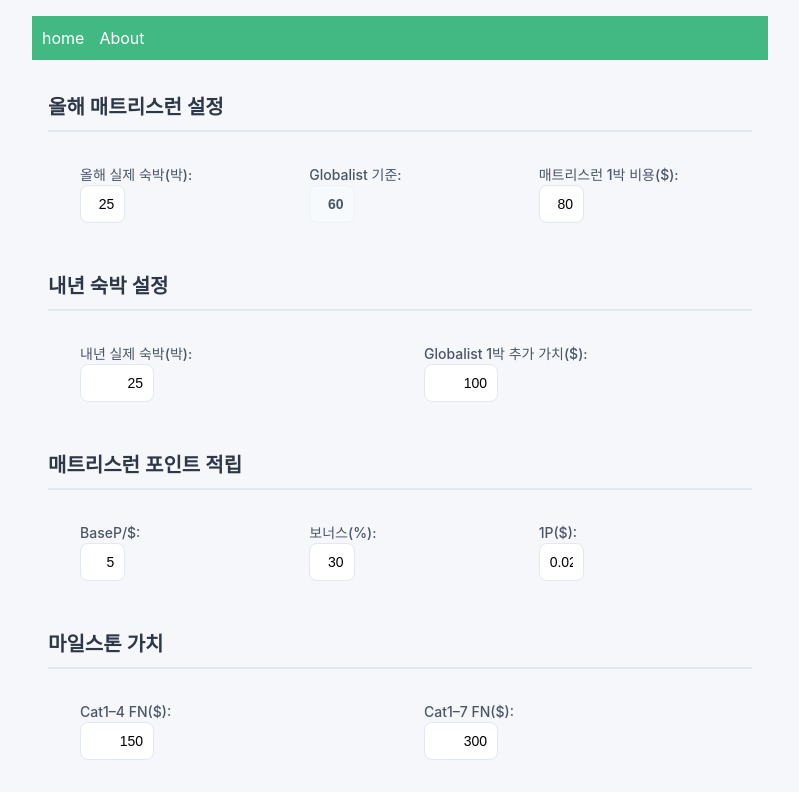
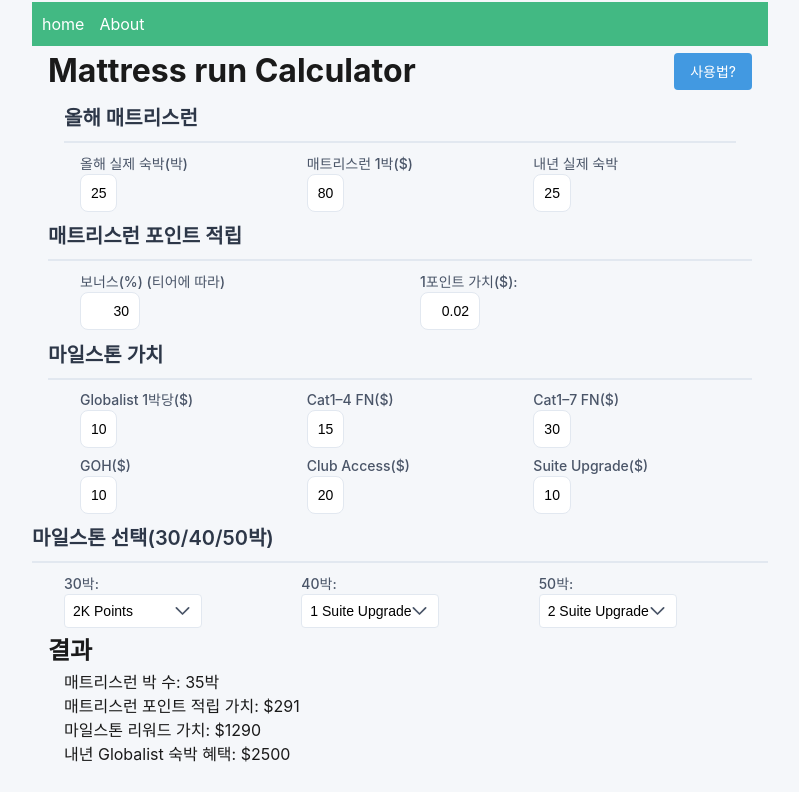
Before and after one commit to MJShinpain/travel, a Vue app: page /hyatt-calculator in a window 1280 px wide. Shown: the top 792 px of the page, without its empty margins (240-1039 px from the left). Built offline with nearby package versions, Linux system fonts and the light colour scheme.

Commit message:
ver0.1.1
Hyatt mattress run UI 수정

```diff
--- a/src/views/HyattCalculator.vue
+++ b/src/views/HyattCalculator.vue
@@ -1,28 +1,25 @@
 <template>
+  <div class="header-container">
+    <h1>Mattress run Calculator</h1>
+    <router-link to="/hyatt-mattress-run" class="how-to-button"
+      >사용법?</router-link
+    >
+  </div>
   <div>
     <!-- === 올해 매트리스런 설정 === -->
-    <h3>올해 매트리스런 설정</h3>
+    <div class="header-with-button">
+      <h3>올해 매트리스런</h3>
+    </div>
     <div class="form-row">
       <div class="label-group">
         <label>
-          <span>올해 실제 숙박(박):</span>
+          <span>올해 실제 숙박(박)</span>
           <input type="number" v-model.number="thisYearOrganicNights" />
         </label>
       </div>
       <div class="label-group">
         <label>
-          <span>Globalist 기준:</span>
-          <input
-            type="number"
-            :value="requiredNightsForGlobalist"
-            readonly
-            class="readonly"
-          />
-        </label>
-      </div>
-      <div class="label-group">
-        <label>
-          <span>매트리스런 1박 비용($):</span>
+          <span>매트리스런 1박($)</span>
           <input
             type="number"
             step="0.01"
@@ -30,25 +27,10 @@
           />
         </label>
       </div>
-    </div>
-
-    <!-- === 내년 숙박 설정 === -->
-    <h3>내년 숙박 설정</h3>
-    <div class="form-row">
       <div class="label-group">
         <label>
-          <span>내년 실제 숙박(박):</span>
+          <span>내년 실제 숙박</span>
           <input type="number" v-model.number="nextYearOrganicNights" />
-        </label>
-      </div>
-      <div class="label-group">
-        <label>
-          <span>Globalist 1박 추가 가치($):</span>
-          <input
-            type="number"
-            step="0.01"
-            v-model.number="nextYearGlobalistPerNightValue"
-          />
         </label>
       </div>
     </div>
@@ -58,17 +40,7 @@
     <div class="form-row">
       <div class="label-group">
         <label>
-          <span>BaseP/$:</span>
-          <input
-            type="number"
-            step="0.01"
-            v-model.number="basePointsPerDollar"
-          />
-        </label>
-      </div>
-      <div class="label-group">
-        <label>
-          <span>보너스(%):</span>
+          <span>보너스(%) (티어에 따라)</span>
           <input
             type="number"
             step="0.01"
@@ -78,7 +50,7 @@
       </div>
       <div class="label-group">
         <label>
-          <span>1P($):</span>
+          <span>1포인트 가치($):</span>
           <input
             type="number"
             step="0.0001"
@@ -93,34 +65,44 @@
     <div class="form-row">
       <div class="label-group">
         <label>
-          <span>Cat1–4 FN($):</span>
-          <input type="number" step="0.01" v-model.number="cat14Value" />
+          <span>Globalist 1박당($)</span>
+          <input
+            type="number"
+            step="1"
+            v-model.number="nextYearGlobalistPerNightValue"
+          />
         </label>
       </div>
       <div class="label-group">
         <label>
-          <span>Cat1–7 FN($):</span>
-          <input type="number" step="0.01" v-model.number="cat17Value" />
+          <span>Cat1–4 FN($)</span>
+          <input type="number" step="1" v-model.number="cat14Value" />
+        </label>
+      </div>
+      <div class="label-group">
+        <label>
+          <span>Cat1–7 FN($)</span>
+          <input type="number" step="1" v-model.number="cat17Value" />
         </label>
       </div>
     </div>
     <div class="form-row">
       <div class="label-group">
         <label>
-          <span>GOH($):</span>
-          <input type="number" step="0.01" v-model.number="gohValue" />
+          <span>GOH($)</span>
+          <input type="number" step="1" v-model.number="gohValue" />
         </label>
       </div>
       <div class="label-group">
         <label>
-          <span>Club Access Award($):</span>
-          <input type="number" step="0.01" v-model.number="clubAccessValue" />
+          <span>Club Access($)</span>
+          <input type="number" step="1" v-model.number="clubAccessValue" />
         </label>
       </div>
       <div class="label-group">
         <label>
-          <span>Suite Upgrade Award($):</span>
-          <input type="number" step="0.01" v-model.number="suiteUpgradeValue" />
+          <span>Suite Upgrade($)</span>
+          <input type="number" step="1" v-model.number="suiteUpgradeValue" />
         </label>
       </div>
     </div>
@@ -128,30 +110,35 @@
 
   <!-- === 마일스톤 선택(30/40/50박) === -->
   <h3>마일스톤 선택(30/40/50박)</h3>
-  <div>
+  <div class="form-row">
+    <div class="label-group">
       <label>
         30박:
-      <select v-model="milestone30Choice">
+        <select class="milestone-select" v-model="milestone30Choice">
           <option value="2K Points">2K Points</option>
           <option value="2 Club Access">2 Club Access</option>
         </select>
       </label>
-
+    </div>
+    <div class="label-group">
       <label>
         40박:
-      <select v-model="milestone40Choice">
+        <select class="milestone-select" v-model="milestone40Choice">
           <option value="5K Points">5K Points</option>
           <option value="1 Suite Upgrade">1 Suite Upgrade</option>
         </select>
       </label>
+    </div>
 
+    <div class="label-group">
       <label>
         50박:
-      <select v-model="milestone50Choice">
+        <select class="milestone-select" v-model="milestone50Choice">
           <option value="5K Points">5K Points</option>
           <option value="2 Suite Upgrade">2 Suite Upgrade</option>
         </select>
       </label>
+    </div>
   </div>
 
   <!-- === 결과 출력 === -->
@@ -184,12 +171,11 @@
     </div>
 
     <div>
-      <p></p>
-      <strong>
+      <p>
         매트리스런 비용:${{
           scenarioResult.Scenario_B.Mattress_Run_Cost.toFixed(0)
         }}
-      </strong>
+      </p>
     </div>
 
     <div>
@@ -367,9 +353,10 @@ export default {
       }
 
       // (5) 매트리스런 지불금에 대한 포인트 적립 가치
-      // = 달러당 base_points_per_dollar × (1 + 보너스%) → (포인트 × point_value)
+      // = 달러당 base_points_per_dollar *0.8(세금 제외) × (1 + 보너스%) → (포인트 × point_value)
       const scenarioB_Points =
         scenarioB_MattressRunCost *
+        0.8 *
         basePointsPerDollar *
         (1 + globalistBonusPercent / 100)
 
@@ -418,8 +405,28 @@ body {
 /* Main container */
 div {
   max-width: 800px;
-  margin: 1rem auto;
+  margin: 0.1rem auto;
   padding: 0 1rem;
+}
+
+.header-container {
+  display: flex;
+  align-items: center;
+  justify-content: space-between;
+}
+
+.how-to-button {
+  padding: 0.5rem 1rem;
+  background-color: #4299e1;
+  color: #fff;
+  text-decoration: none;
+  border-radius: 0.25rem;
+  font-size: 0.875rem;
+  transition: background-color 0.2s;
+}
+
+.how-to-button:hover {
+  background-color: #2b6cb0;
 }
 
 /* Section headers */
@@ -427,7 +434,7 @@ h3 {
   font-size: 1.25rem;
   font-weight: 600;
   color: #2d3748;
-  margin: 2rem 0 1rem;
+  margin: 0.5rem 0 0.5rem;
   padding-bottom: 0.5rem;
   border-bottom: 2px solid #e2e8f0;
 }
@@ -436,13 +443,13 @@ h3 {
 .form-row {
   display: flex;
   flex-wrap: wrap;
-  gap: 1rem;
-  margin-bottom: 1rem;
+  gap: 0.5rem;
+  margin-bottom: 0.2rem;
 }
 
 .label-group {
   flex: 1;
-  min-width: 200px;
+  min-width: 100px;
 }
 
 /* Input container */
@@ -470,8 +477,15 @@ select {
   border-radius: 0.5rem;
   font-size: 0.875rem;
   transition: all 0.2s;
-  width: 25%;
+  width: 20%;
   background: white;
+}
+
+/* milestone-selection 클래스를 가진 div의 폭을 조정 */
+.milestone-select {
+  border-radius: 0.25rem; /* 예시: 둥근 모서리 */
+  padding: 0.5rem; /* 예시: 안쪽 여백 */
+  width: 70%; /* 예시: 폭 조정 */
 }
 
 input:focus,
@@ -518,7 +532,7 @@ select {
 /* Results section */
 div[v-if='scenarioResult'] {
   background: linear-gradient(to bottom right, #2b6cb0, #4299e1);
-  color: white;
+  color: rgb(192, 65, 65);
   padding: 2rem;
   border-radius: 0.75rem;
   margin-top: 2rem;
--- a/src/views/HyattMattressRun.vue
+++ b/src/views/HyattMattressRun.vue
@@ -2,36 +2,159 @@
   <div class="app-details">
     <h1>Hyatt Globalist Mattress Run</h1>
     <p>
-      This tool helps you track and optimize your hotel stays to efficiently
-      achieve Hyatt’s Globalist status.
+      글로벌리스트를 위해 매트리스런을 하는 것이 이익인지 계산하는 툴입니다.
     </p>
+    <br />
 
-    <h2>🌟 What is a Mattress Run?</h2>
+    <h2>🌟 매트리스런이란?</h2>
     <p>
-      A mattress run is when a traveler books hotel nights purely to earn elite
-      status rather than for actual stays. This strategy is useful for those
-      close to reaching Hyatt Globalist and wanting to maximize their rewards.
+      매트리스 런은 여행자가 실제 숙박을 목적으로 하지 않고 오직 엘리트 회원
+      자격(티어)을 얻기 위해 호텔을 예약하는 것을 말합니다. 이 방법은 일반적으로
+      권장되지 않고 모든 리스크는 본인이 책임지는 것입니다.
     </p>
+    <br />
 
-    <h2>📊 Key Features</h2>
+    <h2>📊 사용법</h2>
     <ul>
-      <li>✅ Track required nights to reach Globalist</li>
-      <li>💰 Compare mattress run costs vs. benefits</li>
-      <li>🏨 Simulate future stay value with Globalist perks</li>
+      <li>
+        계산기에 입력하는 모든 가치는 본인의 상황에 따라 조정하시기 바랍니다.
+      </li>
     </ul>
+    <br />
+    <ul>
+      <h3>
+        ✅
+        <strong>올해 매트리스런 설정</strong>
+      </h3>
+      <ul>
+        <li>
+          <strong>올해 실제 숙박(박)</strong>: <br />올해 동안 호텔에서 실제로
+          숙박한 박 수를 입력합니다.
+        </li>
+        <li>
+          <strong>매트리스런 1박($)</strong>: <br />매트리스런 한 박당 발생하는
+          평균 비용을 달러($) 단위로 입력합니다.
+        </li>
+        <li>
+          <strong>내년 실제 숙박</strong>: <br />내년에 실제로 예약할 숙박 박
+          수를 입력합니다.
+        </li>
+      </ul>
+      <br />
+      <li>
+        <h3>💰 <strong>매트리스런 포인트 적립</strong></h3>
+        <ul>
+          <li>
+            <strong>1포인트 가치($):</strong>
+            <br />본인이 생각하는 1 포인트의 가치를 입력합니다. 기본값: 2 cents
+          </li>
+        </ul>
+      </li>
+      <br />
 
-    <h2>🔢 Calculation Tool</h2>
-    <p>
-      Our interactive calculator helps you decide whether a mattress run is
-      worth it. Try it now!
-    </p>
-    <router-link to="/hyatt-calculator">
-      <button>Try the Calculator</button>
-    </router-link>
+      <li>
+        <h3>🏨 <strong>마일스톤 가치</strong></h3>
+        <ul>
+          <li>
+            <strong>Globalist 1박당($)</strong>: <br />본인이 생각하는 Globalist
+            1박당 추가 혜택(late check out, free breakfast 등)의 가치를
+            입력합니다.
+          </li>
+          <li>
+            <strong>Cat1–4 FN($)</strong>: <br />3Cat1–4 Free Night의 가치를
+            달러로 입력합니다.
+          </li>
+          <li>
+            <strong>Cat1–7 FN($)</strong>: <br />6Cat1–7 Free Night의 가치를
+            달러로 입력합니다.
+          </li>
+          <li>
+            <strong>GOH($)</strong>: <br />Guest of Honor award의 가치를 달러로
+            입력합니다.
+          </li>
+          <li>
+            <strong>Club Access($)</strong>: <br />Club Access Award의 가치를
+            달러로 입력합니다.
+          </li>
+          <li>
+            <strong>Suite Upgrade($)</strong>: <br />Suite Upgrade Award의
+            가치를 달러로 입력합니다.
+          </li>
+        </ul>
+      </li>
+      <br />
 
-    <router-link to="/">
-      <button class="back-btn">Back to Home</button>
-    </router-link>
+      <li>
+        <h3>
+          🎯
+          <strong>마일스톤 선택 (30/40/50박)</strong> 의미있는 항목만 넣었습니다
+        </h3>
+
+        <ul>
+          <li>
+            <strong>30박:</strong>
+            <ul>
+              <li><em>2K Points</em>: 2,000 포인트 추가 적립.</li>
+              <li><em>2 Club Access</em>: 2회의 Club Access 보상</li>
+            </ul>
+          </li>
+          <li>
+            <strong>40박:</strong>
+            <ul>
+              <li><em>5K Points</em>: 5,000 포인트 추가 적립</li>
+              <li><em>1 Suite Upgrade</em>: 1회의 Suite Upgrade 보상</li>
+            </ul>
+          </li>
+          <li>
+            <strong>50박:</strong>
+            <ul>
+              <li><em>5K Points</em>: 5,000 포인트 추가 적립</li>
+              <li><em>2 Suite Upgrade</em>: 2회의 Suite Upgrade 보상</li>
+            </ul>
+          </li>
+        </ul>
+      </li>
+      <br />
+      <li>
+        <h3>📈 <strong>결과 출력</strong></h3>
+        <ul>
+          <li>
+            <strong>매트리스런 박 수:</strong>
+            <br />올해 목표인 60박 달성을 위해 추가로 필요한 매트리스런 숙박 박
+            수가 계산되어 표시됩니다.
+          </li>
+          <li>
+            <strong>매트리스런 포인트 적립 가치:</strong>
+            <br />매트리스런 비용에 기반하여 적립된 포인트의 총 금전적 가치($)가
+            산출됩니다.
+          </li>
+          <li>
+            <strong>마일스톤 리워드 가치:</strong>
+            <br />선택한 마일스톤 보상 옵션에 따른 보상의 총 가치($)가
+            계산됩니다.
+          </li>
+          <li>
+            <strong>내년 Globalist 숙박 혜택:</strong>
+            <br />내년에 제공받을 수 있는 Globalist 숙박 혜택의 총 가치($)가
+            표시됩니다.
+          </li>
+          <li>
+            <strong>총 혜택:</strong>
+            <br />내년 받을 수 있는 모든 혜택(숙박 혜택, 마일스톤 보상, 포인트
+            적립 가치)을 합산한 값($)이 계산됩니다.
+          </li>
+          <li>
+            <strong>매트리스런 비용:</strong>
+            <br />매트리스런을 할 때 드는 총 비용($)이 산출됩니다.
+          </li>
+          <li>
+            <strong>내가 얻는 가치(넷):</strong>
+            <br />총 혜택에서 매트리스런 비용을 차감한 순 이득($)이 최종적으로
+            표시됩니다.
+          </li>
+        </ul>
+      </li>
+    </ul>
   </div>
 </template>
 
@@ -39,7 +162,7 @@
 .app-details {
   max-width: 800px;
   margin: auto;
-  text-align: center;
+  text-align: left;
   padding: 20px;
 }
 
```
Also changed, not shown: src/views/AboutView.vue (+2 -24 lines), vue.config.js (+6 -6 lines). Lines whose indentation alone changed are shown as unchanged.
